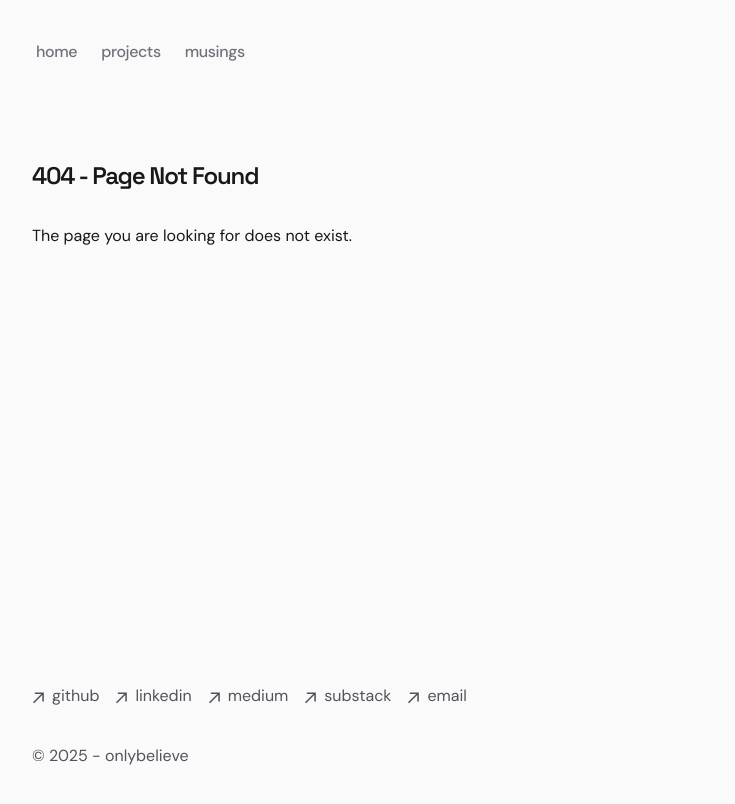
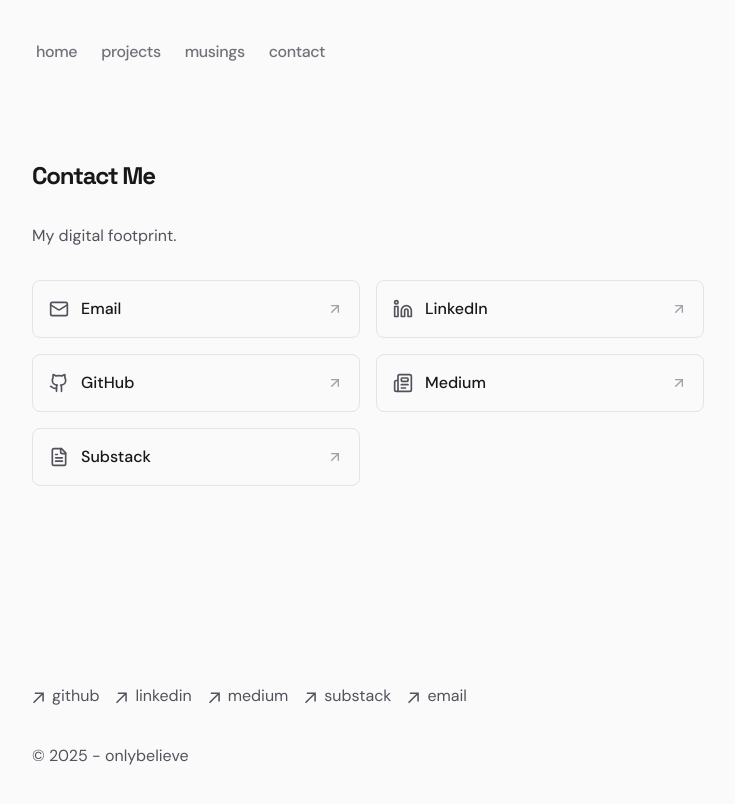
Before and after one commit to jchiwaii/portfolio-starter-kit, a Next.js app: page /contact in a window 1280 px wide. Before the commit this address had no page. Shown: the top 804 px of the page, without its empty margins (272-1007 px from the left). Built offline with nearby package versions, Linux system fonts and the light colour scheme.

Commit message:
feat: add contact page and link to it in navigation

```diff
--- a/app/components/nav.tsx
+++ b/app/components/nav.tsx
@@ -9,6 +9,9 @@
   },
   "/blog": {
     name: "musings",
+  },
+  "/contact": {
+    name: "contact",
   },
 };
 
--- /dev/null
+++ b/app/contact/page.tsx
@@ -0,0 +1,88 @@
+import { ArrowUpRight, Mail, Github, Linkedin, FileText, Newspaper } from "lucide-react";
+import Link from "next/link";
+
+export const metadata = {
+    title: "Contact",
+    description: "Get in touch with me.",
+};
+
+export default function ContactPage() {
+    return (
+        <section>
+            <h1 className="font-bold text-2xl mb-8 tracking-tighter">Contact Me</h1>
+            <p className="mb-8 text-zinc-600 dark:text-zinc-400">
+                My digital footprint.
+            </p>
+
+            <div className="grid grid-cols-1 md:grid-cols-2 gap-4">
+                {/* Email */}
+                <Link
+                    href="mailto:chiwai.kiriba@gmail.com"
+                    className="group flex items-center justify-between p-4 rounded-lg border border-zinc-200 dark:border-zinc-800 bg-zinc-50 dark:bg-zinc-900 hover:bg-zinc-100 dark:hover:bg-zinc-800 transition-all"
+                >
+                    <div className="flex items-center gap-3">
+                        <Mail className="w-5 h-5 text-zinc-600 dark:text-zinc-400 group-hover:text-zinc-900 dark:group-hover:text-zinc-100 transition-colors" />
+                        <span className="font-medium text-zinc-900 dark:text-zinc-100">Email</span>
+                    </div>
+                    <ArrowUpRight className="w-4 h-4 text-zinc-400 group-hover:text-zinc-600 dark:group-hover:text-zinc-300 transition-colors" />
+                </Link>
+
+                {/* LinkedIn */}
+                <Link
+                    href="https://www.linkedin.com/in/john-chiwai/"
+                    target="_blank"
+                    rel="noopener noreferrer"
+                    className="group flex items-center justify-between p-4 rounded-lg border border-zinc-200 dark:border-zinc-800 bg-zinc-50 dark:bg-zinc-900 hover:bg-zinc-100 dark:hover:bg-zinc-800 transition-all"
+                >
+                    <div className="flex items-center gap-3">
+                        <Linkedin className="w-5 h-5 text-zinc-600 dark:text-zinc-400 group-hover:text-zinc-900 dark:group-hover:text-zinc-100 transition-colors" />
+                        <span className="font-medium text-zinc-900 dark:text-zinc-100">LinkedIn</span>
+                    </div>
+                    <ArrowUpRight className="w-4 h-4 text-zinc-400 group-hover:text-zinc-600 dark:group-hover:text-zinc-300 transition-colors" />
+                </Link>
+
+                {/* GitHub */}
+                <Link
+                    href="https://github.com/jchiwaii"
+                    target="_blank"
+                    rel="noopener noreferrer"
+                    className="group flex items-center justify-between p-4 rounded-lg border border-zinc-200 dark:border-zinc-800 bg-zinc-50 dark:bg-zinc-900 hover:bg-zinc-100 dark:hover:bg-zinc-800 transition-all"
+                >
+                    <div className="flex items-center gap-3">
+                        <Github className="w-5 h-5 text-zinc-600 dark:text-zinc-400 group-hover:text-zinc-900 dark:group-hover:text-zinc-100 transition-colors" />
+                        <span className="font-medium text-zinc-900 dark:text-zinc-100">GitHub</span>
+                    </div>
+                    <ArrowUpRight className="w-4 h-4 text-zinc-400 group-hover:text-zinc-600 dark:group-hover:text-zinc-300 transition-colors" />
+                </Link>
+
+                {/* Medium */}
+                <Link
+                    href="https://medium.com/@chiwai.kiriba"
+                    target="_blank"
+                    rel="noopener noreferrer"
+                    className="group flex items-center justify-between p-4 rounded-lg border border-zinc-200 dark:border-zinc-800 bg-zinc-50 dark:bg-zinc-900 hover:bg-zinc-100 dark:hover:bg-zinc-800 transition-all"
+                >
+                    <div className="flex items-center gap-3">
+                        <Newspaper className="w-5 h-5 text-zinc-600 dark:text-zinc-400 group-hover:text-zinc-900 dark:group-hover:text-zinc-100 transition-colors" />
+                        <span className="font-medium text-zinc-900 dark:text-zinc-100">Medium</span>
+                    </div>
+                    <ArrowUpRight className="w-4 h-4 text-zinc-400 group-hover:text-zinc-600 dark:group-hover:text-zinc-300 transition-colors" />
+                </Link>
+
+                {/* Substack */}
+                <Link
+                    href="https://substack.com/@chiwaii"
+                    target="_blank"
+                    rel="noopener noreferrer"
+                    className="group flex items-center justify-between p-4 rounded-lg border border-zinc-200 dark:border-zinc-800 bg-zinc-50 dark:bg-zinc-900 hover:bg-zinc-100 dark:hover:bg-zinc-800 transition-all"
+                >
+                    <div className="flex items-center gap-3">
+                        <FileText className="w-5 h-5 text-zinc-600 dark:text-zinc-400 group-hover:text-zinc-900 dark:group-hover:text-zinc-100 transition-colors" />
+                        <span className="font-medium text-zinc-900 dark:text-zinc-100">Substack</span>
+                    </div>
+                    <ArrowUpRight className="w-4 h-4 text-zinc-400 group-hover:text-zinc-600 dark:group-hover:text-zinc-300 transition-colors" />
+                </Link>
+            </div>
+        </section>
+    );
+}
```
